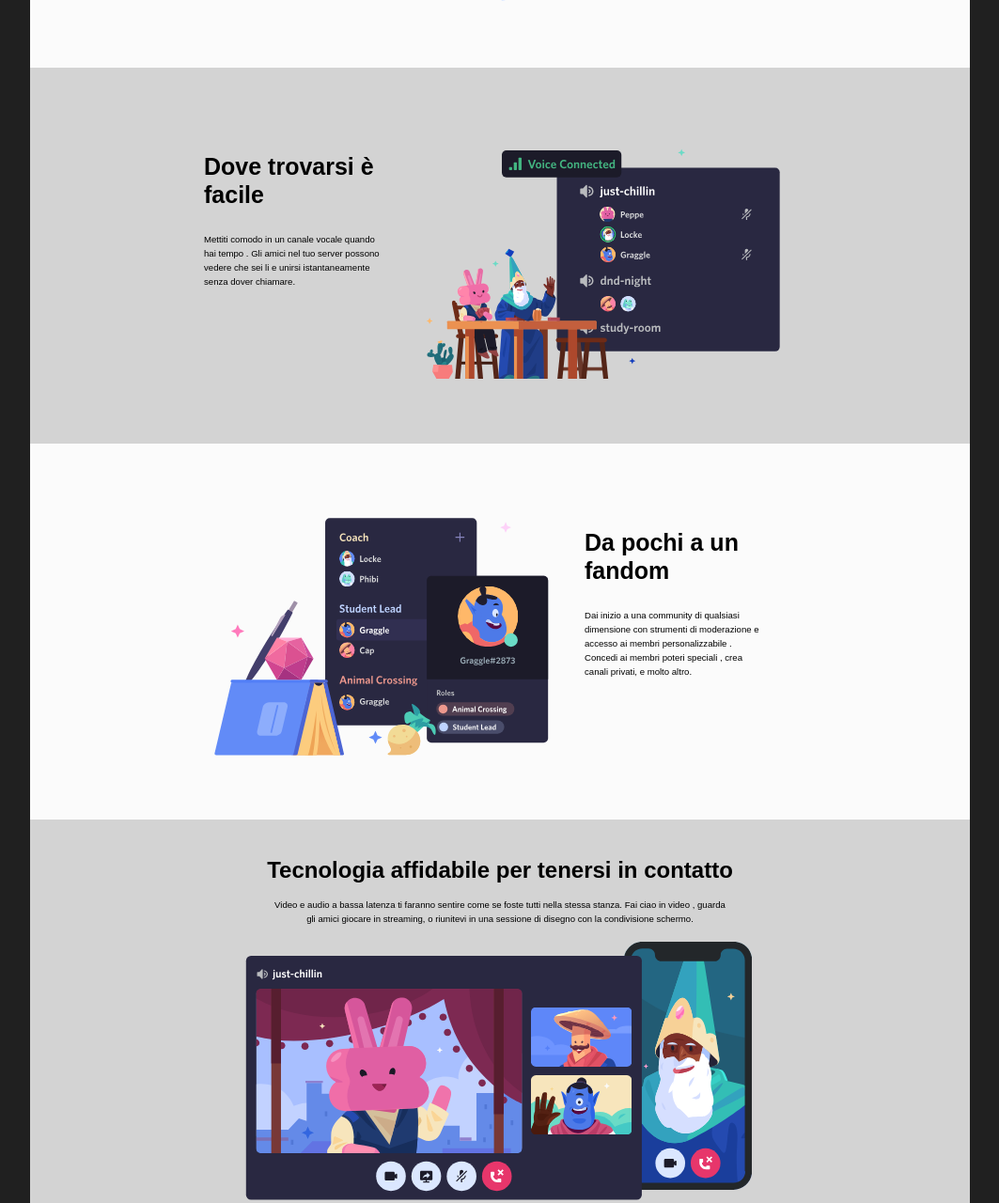
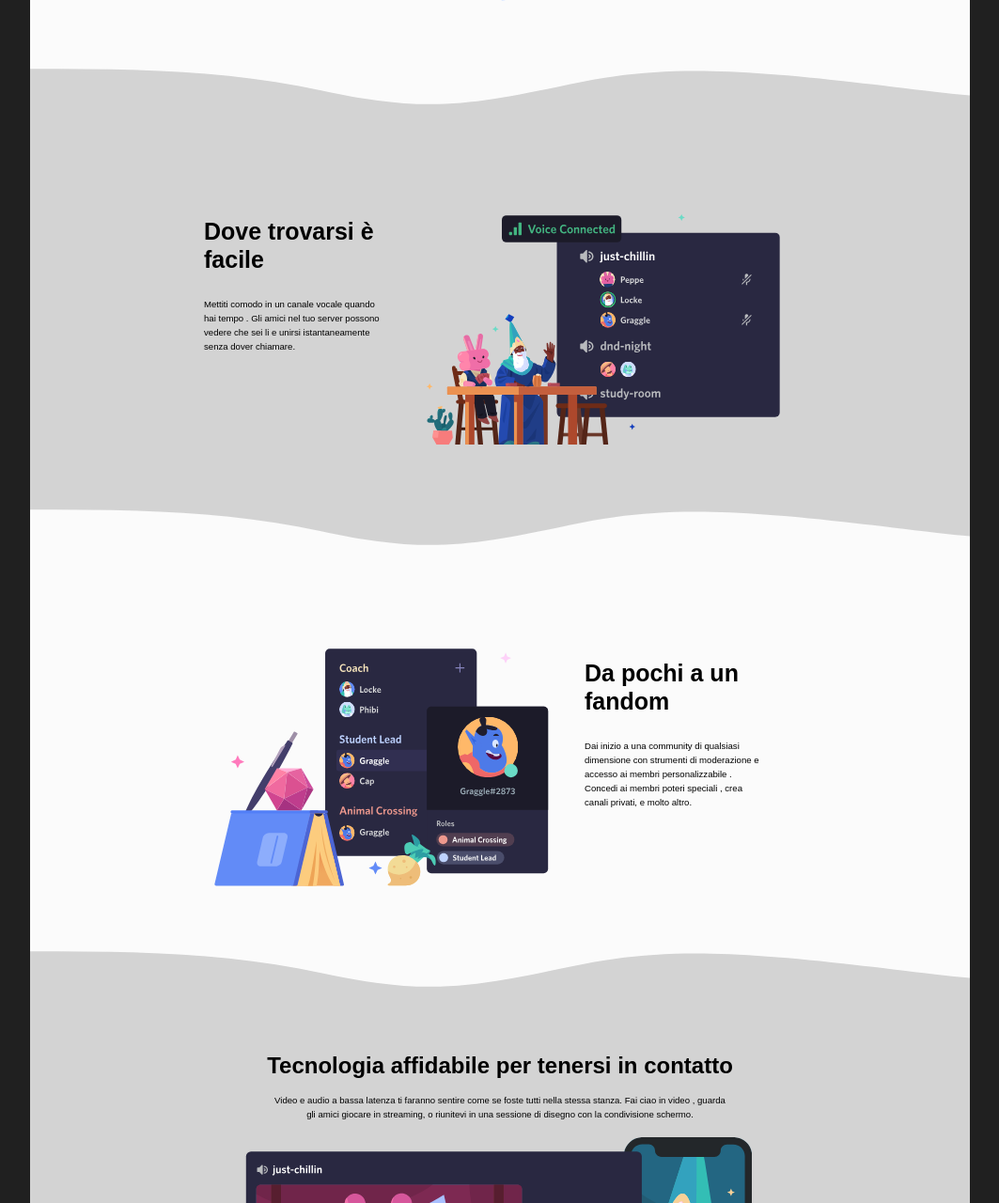
Before and after one commit to michelebonanno92/htmlcss-discord, a plain HTML site: page index.html in a window 1280 px wide. Shown: the part 736-2016 px from the top of the page at 94% size, without its empty margins (108-1171 px from the left). Drawn offline with Linux system fonts and the light colour scheme.

Commit message:
fine discord con onda bonus

```diff
--- a/css/style.css
+++ b/css/style.css
@@ -30,10 +30,19 @@ general
 
  }
 
-img{
+ img{
   width: 100%;
 }
 
+.sfondo-onda-uno{
+  background-color:#FBFBFB;
+}
+.sfondo-onda-due{
+  background-color:#D3D3D3;
+}
+ svg{
+  display: block;
+ }
 
 .button{
   border-radius: 20px;
--- a/index.html
+++ b/index.html
@@ -82,6 +82,10 @@
                         </p>
                     </div>
                 </section>
+                <!-- onda -->
+                <div class="sfondo-onda-uno">
+                    <svg class="wave-1hkxOo" version="1.1" xmlns="http://www.w3.org/2000/svg" viewBox="0 0 1440 100" preserveAspectRatio="none"><path class="wavePath-haxJK1 animationPaused-2hZ4IO" d="M826.337463,25.5396311 C670.970254,58.655965 603.696181,68.7870267 447.802481,35.1443383 C293.342778,1.81111414 137.33377,1.81111414 0,1.81111414 L0,150 L1920,150 L1920,1.81111414 C1739.53523,-16.6853983 1679.86404,73.1607868 1389.7826,37.4859505 C1099.70117,1.81111414 981.704672,-7.57670281 826.337463,25.5396311 Z" fill="#D3D3D3"></path></svg>
+                </div>
 
                 <!-- section 2 -->
                 <section class="second-section-main">
@@ -98,6 +102,11 @@
                     </div>
                     <img src="img/item2.svg" alt="study-group">
                 </section>
+                <!-- onda -->
+                <div class="sfondo-onda-due">
+                    <svg class="wave-1hkxOo" version="1.1" xmlns="http://www.w3.org/2000/svg" viewBox="0 0 1440 100" preserveAspectRatio="none"><path class="wavePath-haxJK1 animationPaused-2hZ4IO" d="M826.337463,25.5396311 C670.970254,58.655965 603.696181,68.7870267 447.802481,35.1443383 C293.342778,1.81111414 137.33377,1.81111414 0,1.81111414 L0,150 L1920,150 L1920,1.81111414 C1739.53523,-16.6853983 1679.86404,73.1607868 1389.7826,37.4859505 C1099.70117,1.81111414 981.704672,-7.57670281 826.337463,25.5396311 Z" fill="#FBFBFB"></path></svg>
+                </div>
+
                   <!-- section 3 -->
                 <section class="third-section-main">
                     <section class="first-section-main">
@@ -114,6 +123,12 @@
                         </div>
                     </section>
                 </section>
+
+                <!-- onda -->
+                <div class="sfondo-onda-uno">
+                    <svg class="wave-1hkxOo" version="1.1" xmlns="http://www.w3.org/2000/svg" viewBox="0 0 1440 100" preserveAspectRatio="none"><path class="wavePath-haxJK1 animationPaused-2hZ4IO" d="M826.337463,25.5396311 C670.970254,58.655965 603.696181,68.7870267 447.802481,35.1443383 C293.342778,1.81111414 137.33377,1.81111414 0,1.81111414 L0,150 L1920,150 L1920,1.81111414 C1739.53523,-16.6853983 1679.86404,73.1607868 1389.7826,37.4859505 C1099.70117,1.81111414 981.704672,-7.57670281 826.337463,25.5396311 Z" fill="#D3D3D3"></path></svg>
+                </div>
+
                     <!-- section 4 -->
                 <section class="fourth-section-main">
                     <div>
```
